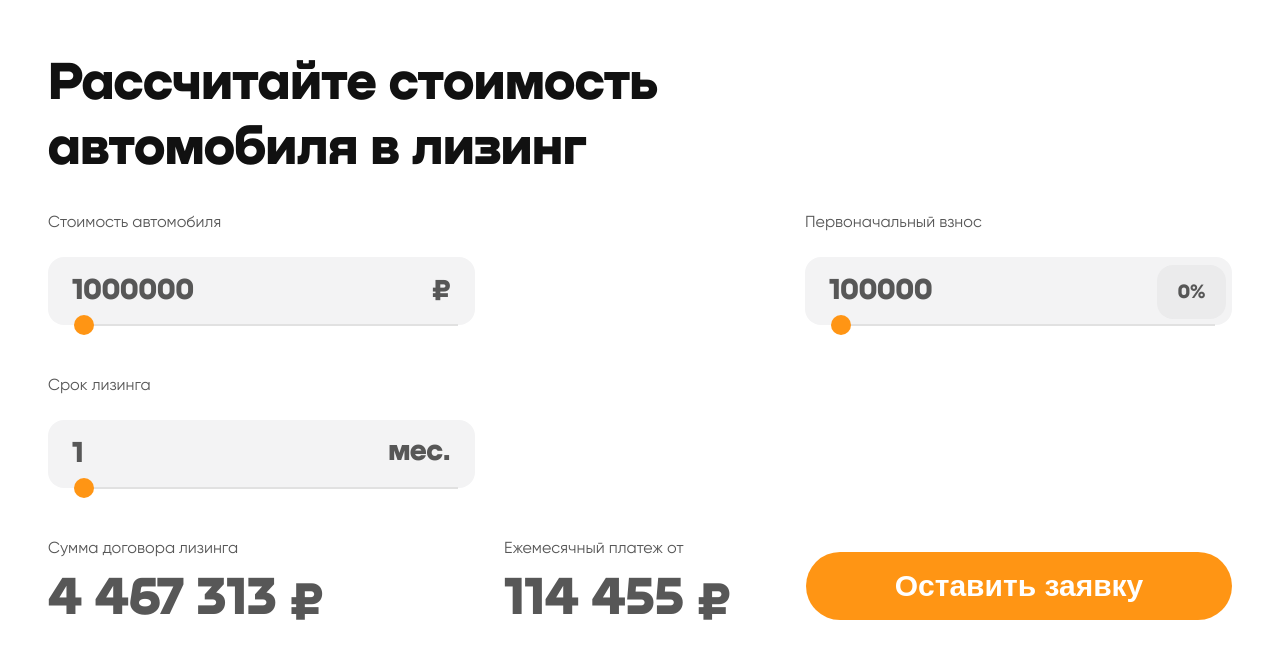
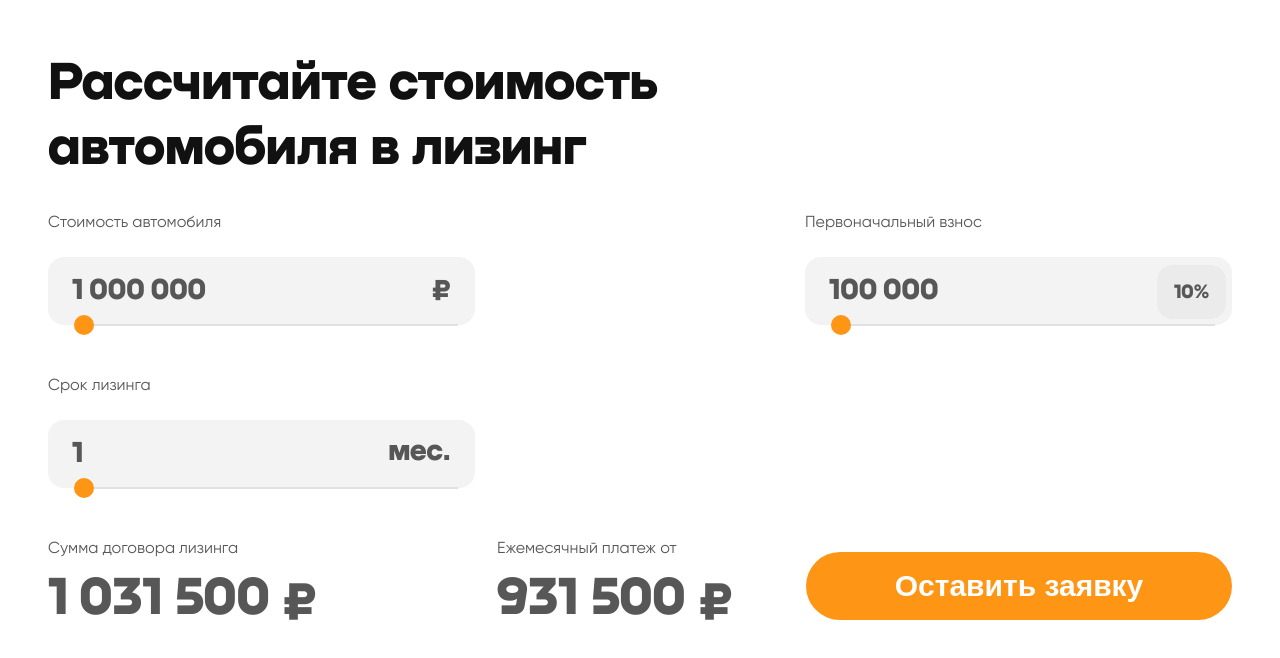
Before and after one commit to Sonicxsz/OxemStudioTZ, a React (Create React App) app: page / in a window 1280 px wide. Shown: the part 158-816 px from the top of the page. Built offline with nearby package versions, Linux system fonts and the light colour scheme.

Commit message:
added all functions

```diff
--- a/src/App.js
+++ b/src/App.js
@@ -1,37 +1,97 @@
+import { useState, useEffect } from 'react'
+import { mask } from './utils/valueHelpers'
 import './App.scss'
 import About from './components/about/about'
 import Button from './components/button/button'
 import RangeInp from './components/rangeInp/rangeInp'
 import Sum from './components/sum/sum'
 import Title from './components/title/title'
+import { useLeasingService } from './service/server'
+
 function App () {
+  const [cost, setCost] = useState(1000000) // стоимость машины
+  const [percent, setPercent] = useState(10) // процент взноса
+  const [month, setMonth] = useState(1) // колл месяцев
+  const [firstPay, setFirstPay] = useState(0) // первоначальный взнос
+  const [monthPay, setMonthPay] = useState(0) // ежемесячный платеж
+  const [fullPrice, setFullPrice] = useState(0) // полная стоимость
+
+  const { sendData, loading } = useLeasingService()
+
+  const calcSumofCar = () => {
+    const monthPay = Math.round((cost - firstPay) * ((0.035 * Math.pow((1 + 0.035), month)) / (Math.pow((1 + 0.035), month) - 1)))
+    const fullSum = Math.round(+firstPay + (month * monthPay))
+    setMonthPay(monthPay)
+    setFullPrice(fullSum)
+  }
+
+  const sendDataFunc = () => {
+    const obj = JSON.stringify({
+      cost,
+      firstPay,
+      month,
+      monthPay,
+      fullPrice,
+      percent
+    })
+    sendData('https://eoj3r7f3r4ef6v4.m.pipedream.net', obj)
+  }
+
+  useEffect(() => {
+    calcSumofCar()
+  }, [cost, month, firstPay])
+
+  useEffect(() => {
+    const firstP = Math.round((percent / 100) * cost)
+    setFirstPay(firstP)
+  }, [percent, cost])
+
   return (
     <div className="container">
       <div className='flex'>
       <About/>
       </div>
       <div className='flex'>
-      <RangeInp min={1000000} max={6000000} type='cost'>
+      <RangeInp
+        loading={loading}
+        min={1000000}
+        max={6000000}
+        type='cost'
+        value={cost}
+        setValue={setCost}>
         <Title text={'Стоимость автомобиля'}/>
         </RangeInp>
-      <RangeInp min={100000} max={400000} type='percent' >
+      <RangeInp min={10} max={60} type='percent'
+        loading={loading}
+        percent={percent}
+        setFirstPay={setFirstPay}
+        value={firstPay}
+        setValue={setPercent}
+        price={cost}
+        setPercent={setPercent}>
         <Title text={'Первоначальный взнос'} />
 
       </RangeInp>
-      <RangeInp min={1} max={60} type='month'>
+      <RangeInp
+        loading={loading}
+        min={1}
+        max={60}
+        type='month'
+        value={month}
+        setValue={setMonth}>
         <Title text={'Срок лизинга'} />
       </RangeInp>
       </div>
       <div className='flex'>
       <div className='flex__sum'>
-        <Sum text={'4 467 313'}>
+        <Sum text={mask(fullPrice)}>
           <Title text={'Сумма договора лизинга'}/>
         </Sum>
-        <Sum text={'114 455'}>
+        <Sum text={mask(monthPay)}>
           <Title text={'Ежемесячный платеж от'}/>
         </Sum>
       </div>
-      <Button />
+      <Button send={sendDataFunc} loading={loading} />
       </div>
 
     </div>
--- a/src/components/button/button.js
+++ b/src/components/button/button.js
@@ -1,10 +1,10 @@
-import { useState } from 'react'
+
 import './button.scss'
-function Button () {
-  const [active, setActive] = useState(false)
+import { ReactComponent as Spinner } from './spinner.svg'
+function Button ({ loading, send }) {
   return (
     <div className='button'>
-        <button className='button__btn'>Оставить заявку</button>
+        <button onClick={() => send()} disabled={loading} className='button__btn'>{loading ? <Spinner /> : 'Оставить заявку' }</button>
     </div>
   )
 }
--- a/src/components/button/button.scss
+++ b/src/components/button/button.scss
@@ -19,8 +19,11 @@
   &__btn:active {
     background: #575757;
   }
+  // &__btn:disabled {
+  //   background: rgba(255, 149, 20, 0.4);
+  // }
   &__btn:disabled {
-    background: rgba(255, 149, 20, 0.4);
+    background: #ff9514;
   }
 }
 
--- a/src/components/rangeInp/rangeInp.js
+++ b/src/components/rangeInp/rangeInp.js
@@ -2,43 +2,62 @@ import { useEffect, useState, useRef } from 'react'
 import { changeRangeBackground, checkValues, validateNum, mask } from '../../utils/valueHelpers'
 import './rangeInp.scss'
 
-function RangeInp ({ min, max, type = 'cost', children }) {
-  const [active, setActive] = useState(false)
-  const [value, setValue] = useState(min)
-  const [unmasked, setUnMasked] = useState(min)
-  const [percent, setPercent] = useState(null)
+function RangeInp ({
+  min, max, type = 'cost',
+  children, value, setValue, percent,
+  setFirstPay, price, loading
+}) {
+  const [local, setLocal] = useState(value)
+  const [localPercent, setLocalPercent] = useState(percent)
+
   const inpRef = useRef(null)
-  const icon = type === 'cost' ? '₽' : type === 'percent' ? `${percent}%` : 'мес.'
+  const icon = type === 'cost' ? '₽' : type === 'percent' ? `${localPercent}%` : 'мес.'
   const clazz = type === 'percent' ? 'range__icon range__icon-percent' : 'range__icon'
 
   const handleChange = (e) => {
-    setValue(mask(e.target.value))
-    setUnMasked(e.target.value)
+    if (type === 'percent') {
+      setFirstPay(e.target.value)
+    } else {
+      setValue(e.target.value)
+    }
   }
 
   useEffect(() => {
-    setPercent(changeRangeBackground(inpRef))
-  }, [value])
+    changeRangeBackground(inpRef)
+    setLocal(mask(value))
+    if (type === 'percent') {
+      setLocalPercent(Math.round((value / price) * 100))
+      changeRangeBackground(inpRef)
+    }
+  }, [value, percent, localPercent])
+
+  const actualValue = type === 'percent' ? localPercent : value
 
   return (
-    <div className='range' style={active ? { opacity: '0.4' } : null}>
+    <div className='range' style={loading ? { opacity: '0.4' } : null}>
       {children}
         <input
-          disabled={active}
+          disabled={loading}
           className='range__input'
           onBlur={() => {
-            checkValues({ value, min, max }, setValue)
+            if (type !== 'percent') { checkValues({ value, min, max }, setValue) } else {
+              const min = price * 0.1
+              const max = price * 0.6
+              checkValues({ value, min, max }, setFirstPay)
+            }
           }}
           onChange={(e) => {
             handleChange(validateNum(e))
-          }} value={value} />
+          }} value={type === 'percent' ? local : local} />
+
         <div className={clazz}>{icon}</div>
         <input
-          disabled={active}
+          disabled={loading}
           className='range__inputRange'
           ref={inpRef} step={Math.round(min / 10)} onChange={(e) => {
-            handleChange(e)
-          }} min={min} max={max} type='range' value={unmasked}/>
+            setValue(e.target.value)
+            setLocalPercent(e.target.value)
+          }} min={min} max={max} type='range' value={actualValue}/>
     </div>
   )
 }
--- a/src/components/rangeInp/rangeInp.scss
+++ b/src/components/rangeInp/rangeInp.scss
@@ -73,6 +73,7 @@
     border-radius: 16px;
     font-weight: 900;
     font-size: 20px;
+    overflow: hidden;
   }
 
   &__inputRange::-webkit-slider-thumb {
--- a/src/components/sum/sum.js
+++ b/src/components/sum/sum.js
@@ -1,4 +1,3 @@
-import React from 'react'
 import './sum.scss'
 
 function Sum ({ text, children }) {
--- a/src/components/sum/sum.scss
+++ b/src/components/sum/sum.scss
@@ -1,5 +1,6 @@
 .sum {
   &__title {
+    max-width: 330px;
     margin: 8px 0 0 0;
     padding: 0;
     font-family: "Nekst-Black";
--- a/src/components/title/title.js
+++ b/src/components/title/title.js
@@ -1,5 +1,5 @@
-import React from 'react'
 import './title.scss'
+
 function Title ({ text }) {
   return (
     <div className='title'>
--- a/src/components/title/title.scss
+++ b/src/components/title/title.scss
@@ -4,6 +4,7 @@
     font-weight: 400;
     font-size: 16px;
     color: #575757;
+    overflow: hidden;
   }
 }
 
--- /dev/null
+++ b/src/service/server.js
@@ -0,0 +1,30 @@
+import { useState } from 'react'
+
+export const useLeasingService = () => {
+  const [loading, setLoading] = useState(false)
+  const [error, setError] = useState(false)
+
+  const request = async (url, method = 'GET', body = null, headers = { 'Content-type': 'application/json' }) => {
+    setLoading(true)
+    setError(false)
+    try {
+      const response = await fetch(url, { method, body, headers })
+      if (!response.ok) {
+        throw new Error(`Could not fets ${url}`)
+      }
+      const data = await response.json()
+      setLoading(false)
+      return data
+    } catch (error) {
+      setLoading(false)
+      setError(true)
+      throw error
+    }
+  }
+
+  const sendData = async (url, data) => {
+    const res = await request(url, 'POST', data)
+  }
+
+  return { sendData, loading, error }
+}
--- a/src/utils/valueHelpers.js
+++ b/src/utils/valueHelpers.js
@@ -1,13 +1,14 @@
 export const changeRangeBackground = (input) => {
   input = input.current
-  const per = (input.value - input.min) / (input.max - input.min) * 100
+  const percent = (input.value - input.min) / (input.max - input.min)
+  const per = percent * 100
   input.style.background = `linear-gradient(90deg,#FF9514 ${per}%, #E1E1E1 ${per}%)`
-  return Math.round(per)
+  return Math.round(percent * 60)
 }
 
 export const checkValues = ({ value = 0, min = 0, max = 100 }, set) => {
   value = value.toString().replace(/\s/g, '')
-  value > max ? set(mask(max)) : value < min ? set(mask(min)) : set(mask(value))
+  value > max ? set(max) : value < min ? set(min) : set(value)
 }
 
 export const validateNum = (e) => {
@@ -17,6 +18,6 @@ export const validateNum = (e) => {
   return e
 }
 
-export const mask = (num, symbol = false) => {
+export const mask = (num) => {
   return num.toString().replace(/\B(?=(\d{3})+(?!\d))/g, ' ')
 }
```
Also changed, not shown: public/index.html (+0 -25 lines), src/components/button/spinner.svg (added).
